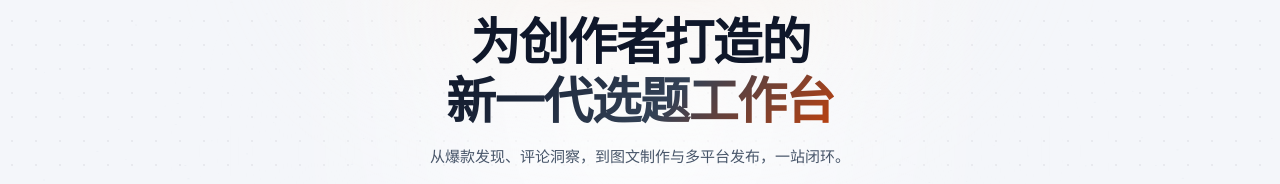
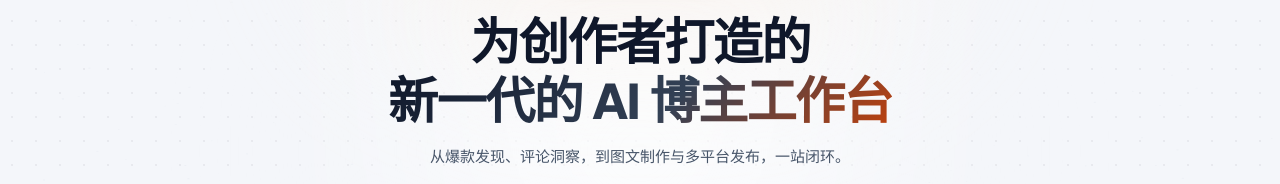
Before and after one commit to pmlaowangba-lab/mingrizhixing-waitlist, a plain HTML site: page index.html in a window 1280 px wide. Shown: the part 159-343 px from the top of the page. Drawn offline with Linux system fonts and the light colour scheme.

Commit message:
Update hero title to 新一代的 AI 博主工作台

```diff
--- a/index.html
+++ b/index.html
@@ -5,9 +5,9 @@
 <meta name="viewport" content="width=device-width,initial-scale=1,viewport-fit=cover">
 <meta name="theme-color" content="#F4F6FA">
 <title>明日之星 · 加入等待名单</title>
-<meta name="description" content="明日之星自媒体选题工作台，由产品经理老王霸打造。当前处于测试阶段，非开源商业项目。留下邮箱，正式上线后第一时间邮件通知。">
-<meta property="og:title" content="明日之星 · 加入等待名单">
-<meta property="og:description" content="为创作者打造的新一代选题工作台。测试阶段 · 非开源商业项目，留下邮箱上线通知。">
+<meta name="description" content="明日之星 · 新一代的 AI 博主工作台，由产品经理老王霸打造。当前处于测试阶段，非开源商业项目。留下邮箱，正式上线后第一时间邮件通知。">
+<meta property="og:title" content="明日之星 · 新一代的 AI 博主工作台">
+<meta property="og:description" content="新一代的 AI 博主工作台。测试阶段 · 非开源商业项目，留下邮箱上线通知。">
 <meta property="og:type" content="website">
 <link rel="stylesheet" href="./waitlist.css">
 </head>
@@ -40,7 +40,7 @@
     </p>
 
     <h1 class="wl-title">
-     为创作者打造的<br><span class="wl-title-glow">新一代选题工作台</span>
+     为创作者打造的<br><span class="wl-title-glow">新一代的 AI 博主工作台</span>
     </h1>
 
     <p class="wl-subtitle">
```
